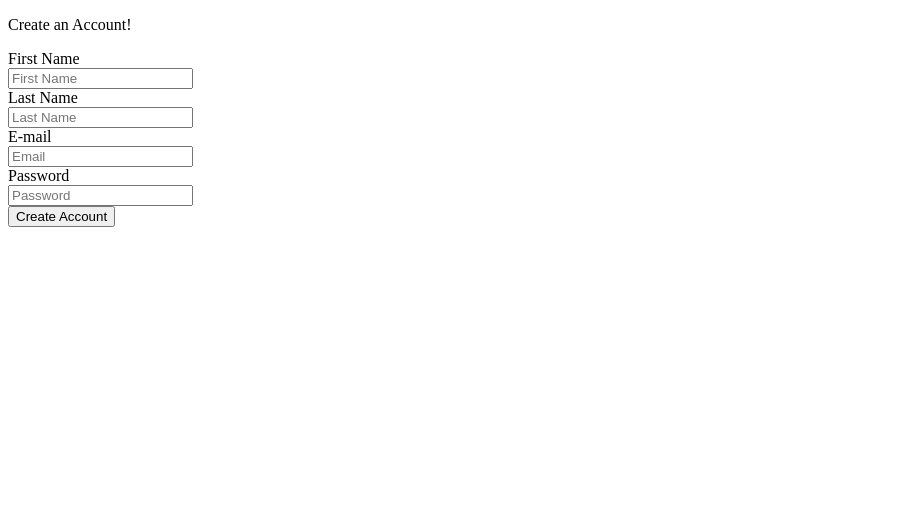
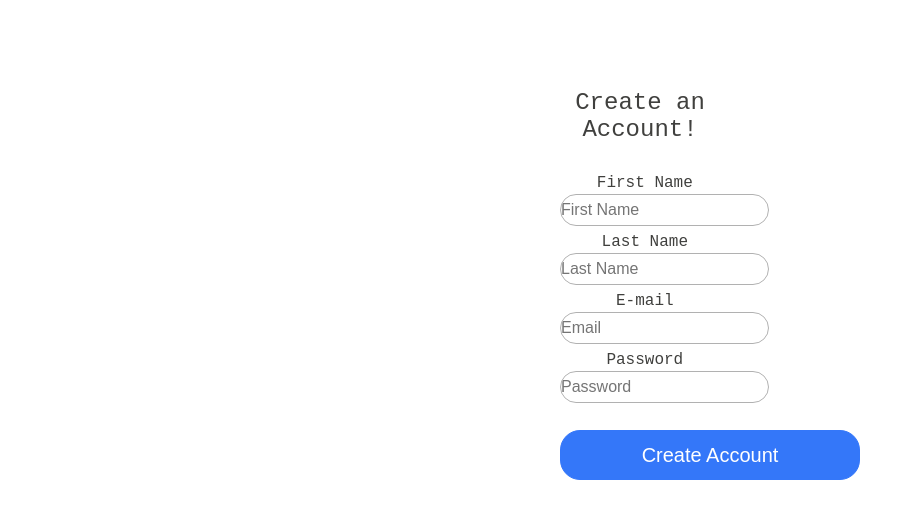
Before and after one commit to JakeDongwanKang/2800-202210-BBY15, a plain HTML site: page app/html/sign-up.html in a window 1280 px wide. Shown: the whole page, without its empty margins (0-915 px from the left). Drawn offline with Linux system fonts and the light colour scheme.

Commit message:
Added all the text inputs and email inputs and password inputs, and created sign-up.css to style the buttons and the input types accordingly.

```diff
--- a/app/html/sign-up.html
+++ b/app/html/sign-up.html
@@ -3,40 +3,41 @@
     <head>
         <meta charset="utf-8"/>
         <title>Extremis - Sign Up!</title>
-        <link href="public/css/sign-up.css"/>
+        <link href="/public/css/sign-up.css" rel="stylesheet"/>
     </head>
     <body>
         <div id="signUpPanel">
             <form id="signUpForm">
                 <p id="signUpTitle">Create an Account!</p>
-                <label for ="firstName" id="firstNameLabel">First Name</label><br/>
+                <label for ="firstName" class="label">&nbspFirst Name</label><br/>
                 <input
                 id="firstName"
                 type="text"
                 required="required"
                 placeholder="First Name"/>
                 <br/>
-                <label for="lastName" id="lastNameLabel">Last Name</label><br/>
+                <label for="lastName" class="label">&nbspLast Name</label><br/>
                 <input
                 id="lastName"
                 type="text"
                 required="required"
                 placeholder="Last Name"/>
                 <br/>
-                <label for="email" id="idLabel">E-mail</label><br/>
+                <label for="email" class="label">&nbspE-mail</label><br/>
                 <input
                 id="email"
                 type="email"
                 required="required"
                 placeholder="Email"/>
                 <br/>
-                <label for="password" id="passwordLabel">Password</label><br/>
+                <label for="password" class="label">&nbspPassword</label><br/>
                 <input
                 id="password"
                 type="password"
                 required="required"
                 placeholder="Password"/>
-                <br>
+                <br/>
+                <br/>
                 <input type="button" value="Create Account" id="SignUpButton"/>
             </form>
         </div>
--- /dev/null
+++ b/public/css/sign-up.css
@@ -0,0 +1,82 @@
+body {
+    font-size: 18pt;
+    margin: 0%;
+    font-family: "VT323", monospace;
+    padding: 0px;
+    height: 100vh;
+    display: grid;
+    grid-template-columns: repeat(5, 20%);
+    grid-template-rows: repeat(5, 20%);
+    align-items: end;
+  }
+
+  #errorMsg {
+    color: red;
+  }
+
+  #signUpPanel {
+    grid-row: 3 / span 1;
+    grid-column: 3 / span 1;
+    padding-left: 2em;
+    padding-right: 2em;
+    border-radius: 1em;
+    backdrop-filter: blur(6px);
+  }
+
+  footer {
+    grid-row: 5 / 5;
+    grid-column: 1 / span 5;
+    background-color: black;
+    padding: 1em;
+  }
+
+  #signUpForm {
+    color: #40403e;
+    text-align: center;
+  }
+
+  #signUpForm > input {
+    font-size:12pt;
+    padding: 0%;
+    margin: 0%;
+    background-color:rgba(255,255,255,0.7);;
+  }
+
+  #signUpForm > input[type="text"] {
+      border-radius: 20px;
+      border: 1px solid #b1b1b1;
+      height:30px;
+  }
+
+  #signUpForm > input[type="email"] {
+      border-radius: 20px;
+      border: 1px solid #b1b1b1;
+      height:30px;
+  }
+
+  #signUpForm > input[type="password"] {
+    border-radius: 20px;
+    border: 1px solid #b1b1b1;
+    height:30px;
+}
+
+  #signUpForm > input[type="button"] {
+    font-size: 15pt;
+    background-color: #3477f9;
+    border: 1px solid #3477f9;
+    border-radius: 20px;
+    color: #fff;
+    cursor: pointer;
+    width:300px;
+    height:50px;
+  }
+
+  .label {
+      font-size: 12pt;
+  }
+
+  #signUpForm > input[type="button"]:hover {
+    color: white;
+    border-color: white;
+    opacity:0.7;
+  }
```
